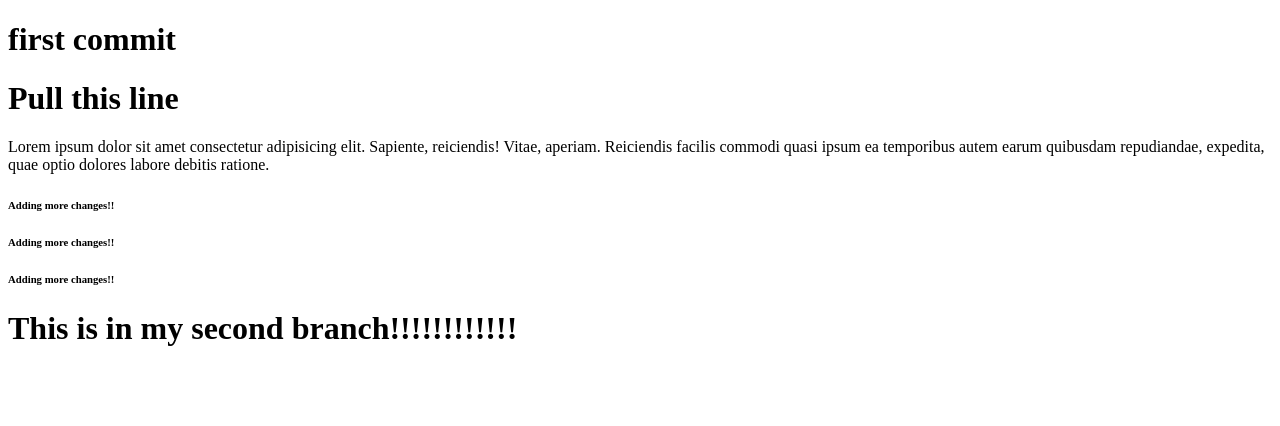
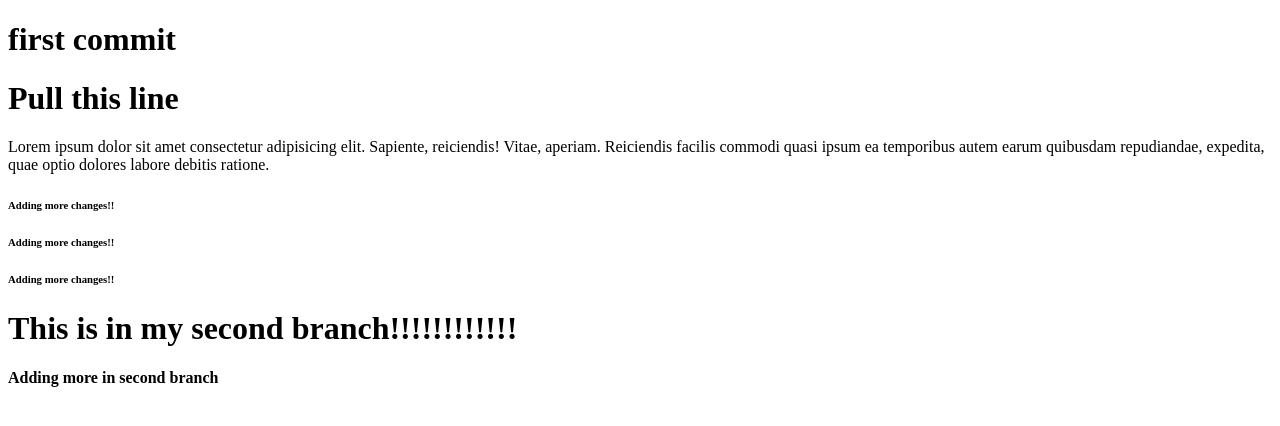
Before and after one commit to iMsubha/git-test, a plain HTML site: page index.html in a window 1280 px wide. Drawn offline with Linux system fonts and the light colour scheme.

Commit message:
add more in second branch

```diff
--- a/index.html
+++ b/index.html
@@ -15,6 +15,7 @@
         <h6>Adding more changes!!</h6>
         <h6>Adding more changes!!</h6>
         <h1>This is in my second branch!!!!!!!!!!!!</h1>
+        <h4>Adding more in second branch</h4>
     </div>
 </body>
 </html>
```
